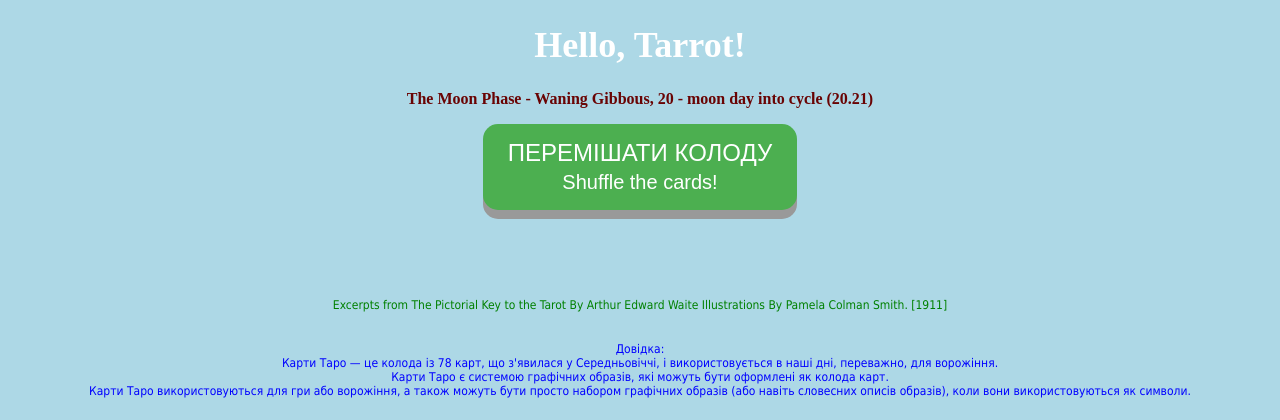
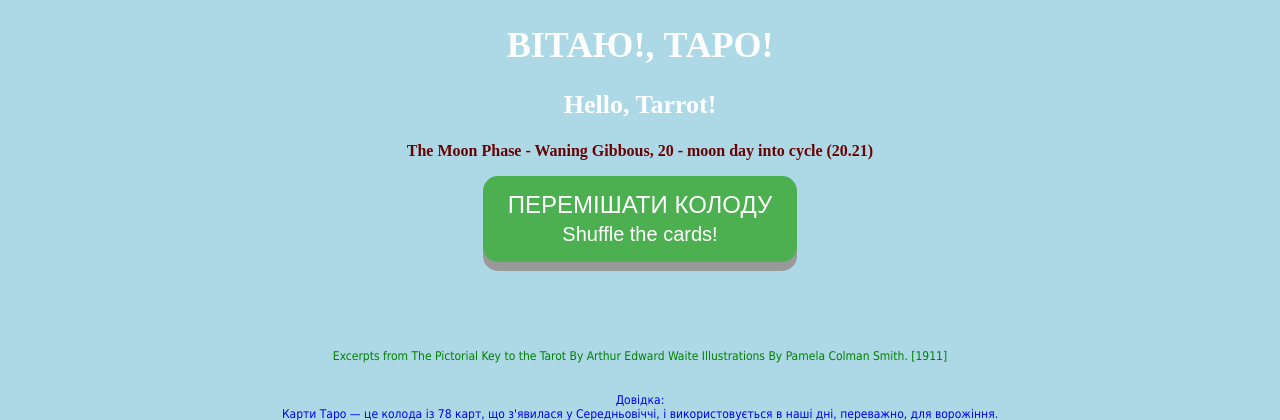
Before and after one commit to MarianTsap/tarrot_vecel, a Django app: page / in a window 1280 px wide. Shown: the top 420 px of the page. Run offline with Django 3.2, Linux system fonts and the light colour scheme; data comes from the database, SQL or seed files in the repository.

Commit message:
chainge languidge

```diff
--- a/cards/templates/cards/index.html
+++ b/cards/templates/cards/index.html
@@ -3,7 +3,8 @@
 {% block content %}
     {% csrf_token %}
 
-    <h1>Hello, Tarrot!</h1>
+    <h1>ВІТАЮ!, ТАРО!</h1>
+    <h2>Hello, Tarrot!</h2>
     <h3>{{ moon_cycle_name }}</h3>
     <div class="container">
         <button onclick="shuffle_cards()" class="button" type="button" id="shuffle_cards">ПЕРЕМІШАТИ КОЛОДУ<br><small>Shuffle the cards!</small></button>
```
